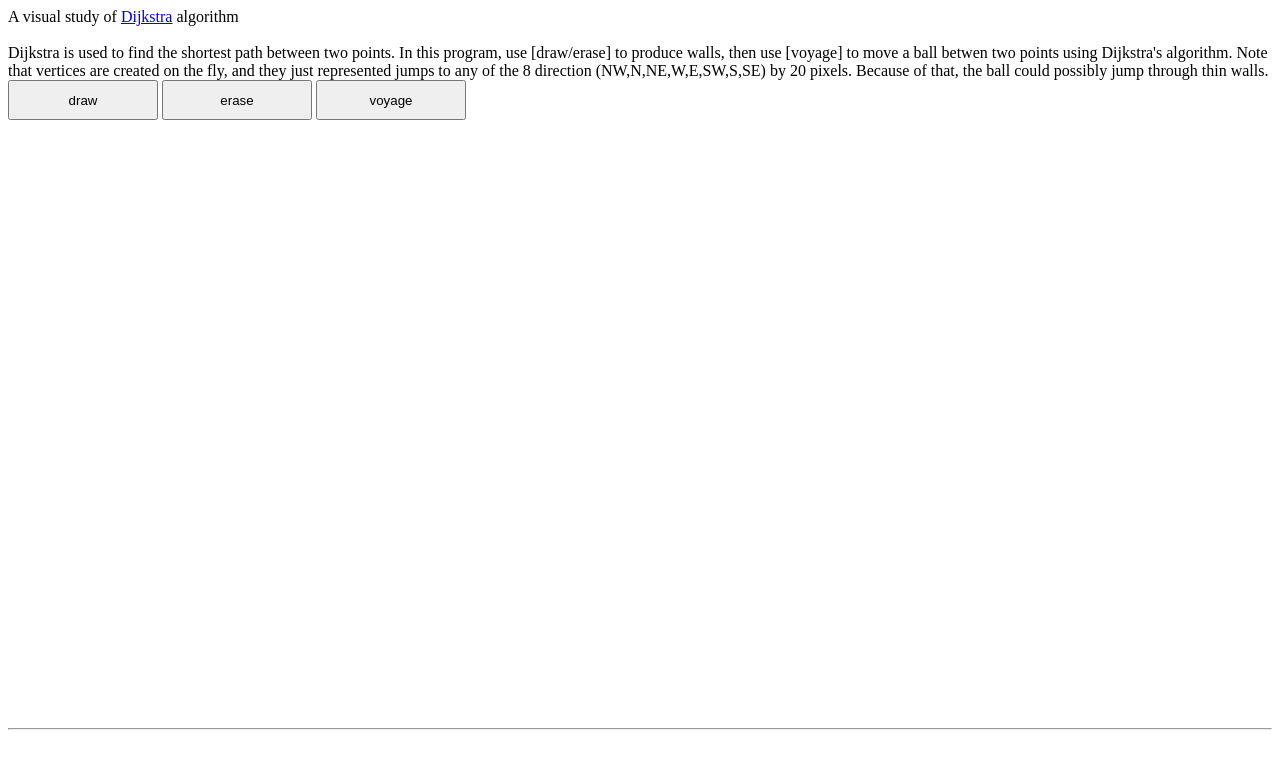
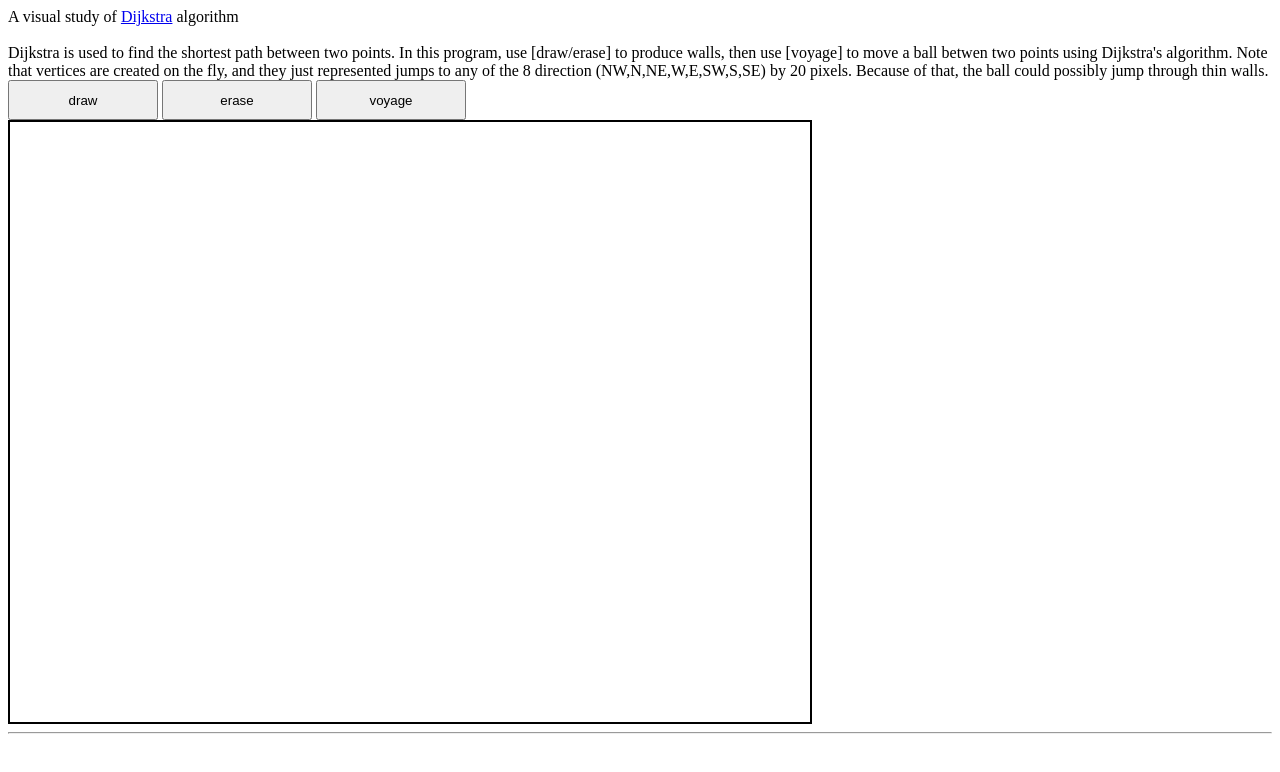
Before and after one commit to jacklehamster/algorithms, a plain HTML site: page dijskstra/index.html in a window 1280 px wide. Drawn offline with Linux system fonts and the light colour scheme; a script that the page names is missing.

Commit message:
Update index.html

```diff
--- a/dijskstra/index.html
+++ b/dijskstra/index.html
@@ -198,7 +198,7 @@
         <button id="eraseButton" style="width:150;height:40px;" onclick="changeMode('erase')">erase</button>
         <button id="voyageButton" style="width:150;height:40px;" onclick="changeMode('voyage')">voyage</button>
         <br>
-        <canvas id="canvas" width=800 height=600 style="2px solid black">
+        <canvas id="canvas" width=800 height=600 style="border:2px solid black">
 
         </canvas>
         <hr>
```
